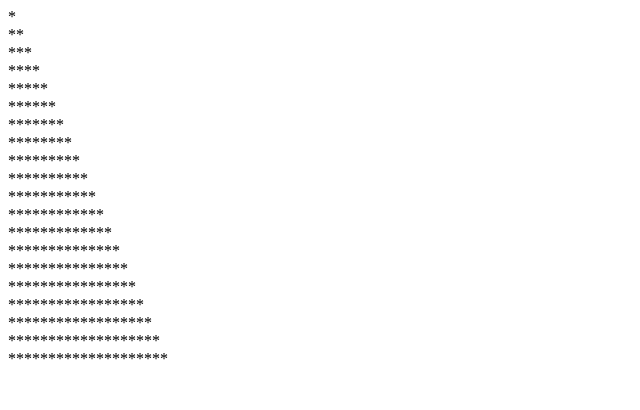
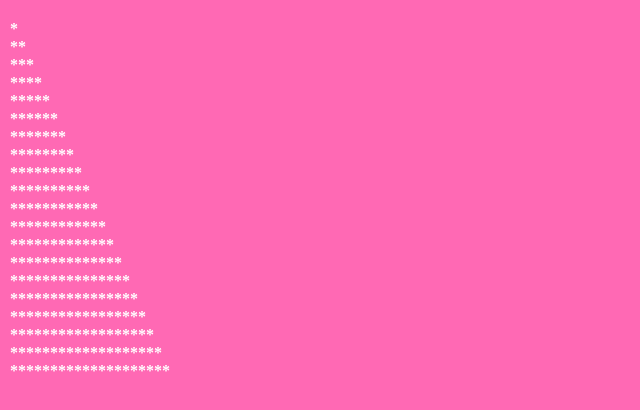
Before and after one commit to sklinkusch/JS-loops-tree, a plain HTML site: page index.html in a window 1280 px wide. Shown: the whole page, without its empty margins (0-640 px from the left). Drawn offline with Linux system fonts and the light colour scheme.

Commit message:
wrote it into a div

```diff
--- a/assets/css/styles.css
+++ b/assets/css/styles.css
@@ -0,0 +1,13 @@
+* {
+  padding: 0;
+  margin: 0;
+  box-sizing: border-box;
+}
+body {
+  background-color: hotpink;
+}
+#asterisks {
+  margin: 20px 10px 20px 10px;
+  color: white;
+  font-weight: bold;
+}
--- a/assets/js/main.js
+++ b/assets/js/main.js
@@ -1,9 +1,11 @@
 function TreeAsterisks(max) {
   let row = "";
+  let total = "";
   for (let x = 1; x <= max; x++) {
     row = row + "*";
+    total = total + row + "<br>";
     console.log(row);
-    document.write(row + "<br>");
   }
+  document.getElementById("asterisks").innerHTML = total;
 }
 TreeAsterisks(20);
--- a/index.html
+++ b/index.html
@@ -8,6 +8,7 @@
     <link rel="stylesheet" href="./assets/css/styles.css" />
   </head>
   <body>
+    <div id="asterisks">&nbsp;</div>
     <script src="./assets/js/main.js"></script>
   </body>
 </html>
```
